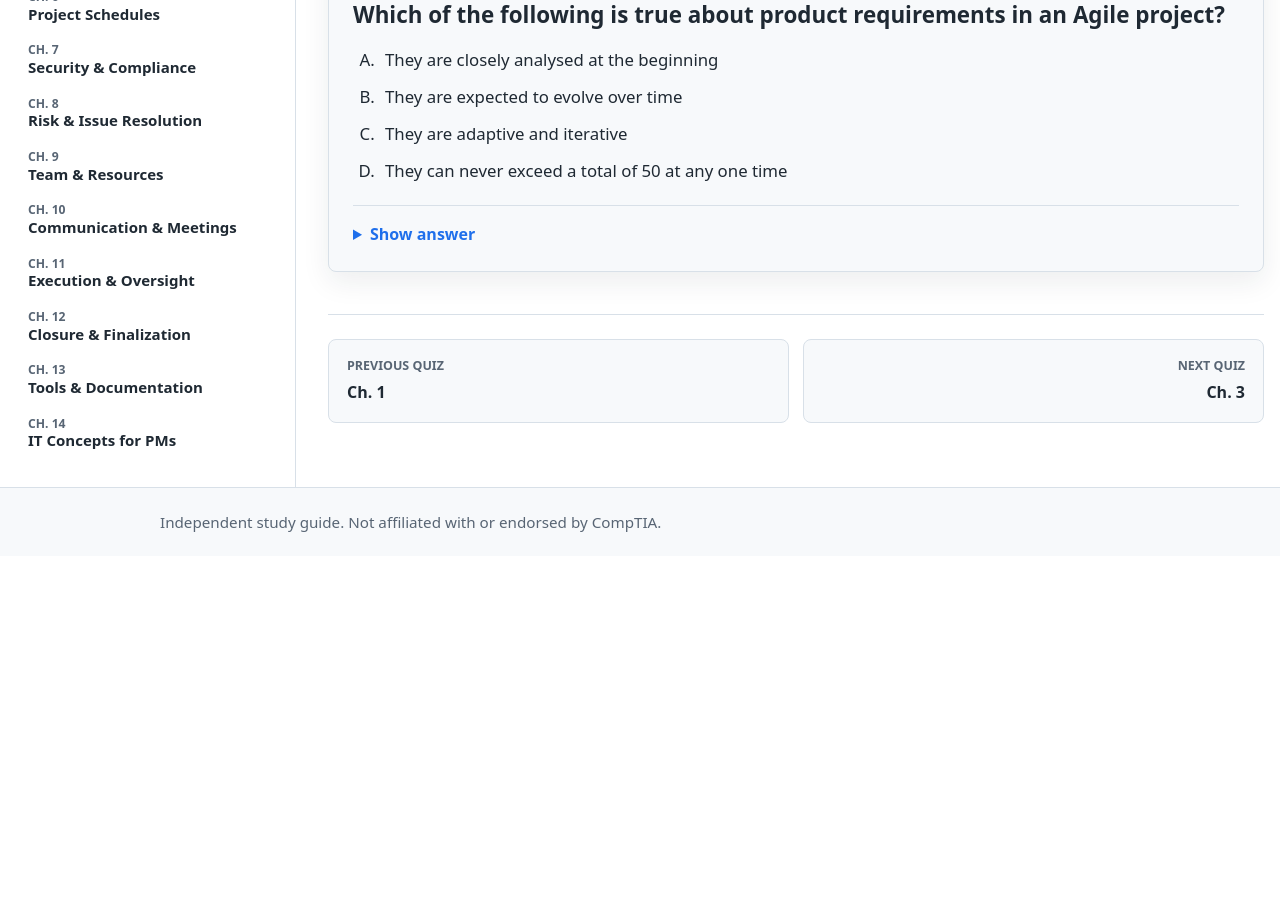
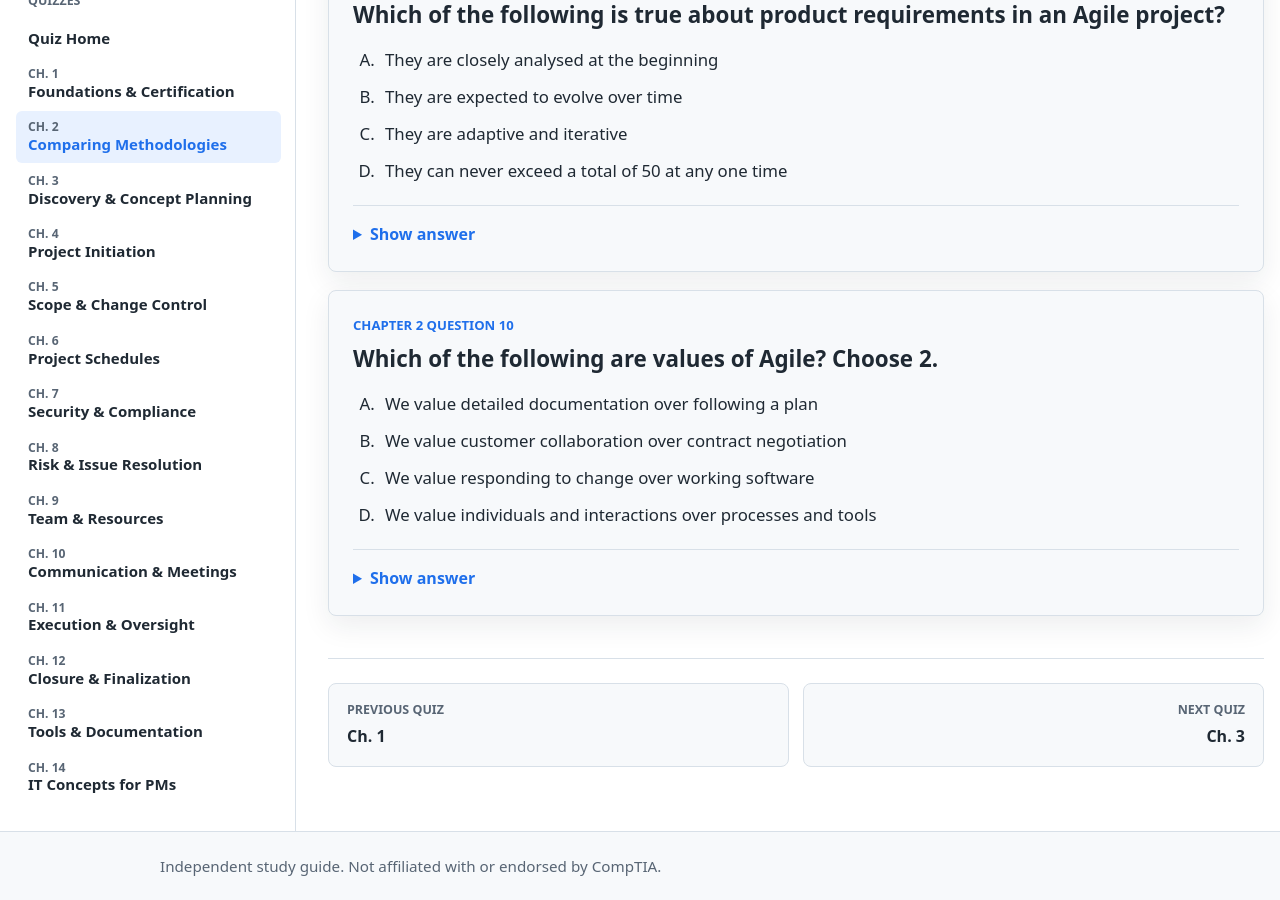
Before and after one commit to teganburns/project-plus-study-guide, a Jekyll site: the page built from quizzes/chapter-02.md, in a window 1280 px wide and 900 px high, scrolled down 3380 px. Built offline with Jekyll 4.4.1, drawn with Linux system fonts in a browser that asks for light colours; before the commit the page ends 3936 px from its top, so only the background shows below that.

Commit message:
Add chapter 2 Agile values quiz

```diff
--- a/quizzes/chapter-02.md
+++ b/quizzes/chapter-02.md
@@ -179,4 +179,21 @@ permalink: /quizzes/chapter-02/
       <p><strong>Answer: B.</strong> Agile product requirements are expected to evolve over time as the team learns, receives feedback, and adapts the product.</p>
     </details>
   </article>
+
+  <article class="quiz-card">
+    <p class="quiz-meta">Chapter 2 Question 10</p>
+    <h2>Which of the following are values of Agile? Choose 2.</h2>
+
+    <ol class="quiz-options" type="A">
+      <li>We value detailed documentation over following a plan</li>
+      <li>We value customer collaboration over contract negotiation</li>
+      <li>We value responding to change over working software</li>
+      <li>We value individuals and interactions over processes and tools</li>
+    </ol>
+
+    <details class="quiz-answer">
+      <summary>Show answer</summary>
+      <p><strong>Answer: B and D.</strong> Agile values customer collaboration over contract negotiation, and individuals and interactions over processes and tools.</p>
+    </details>
+  </article>
 </section>
```
